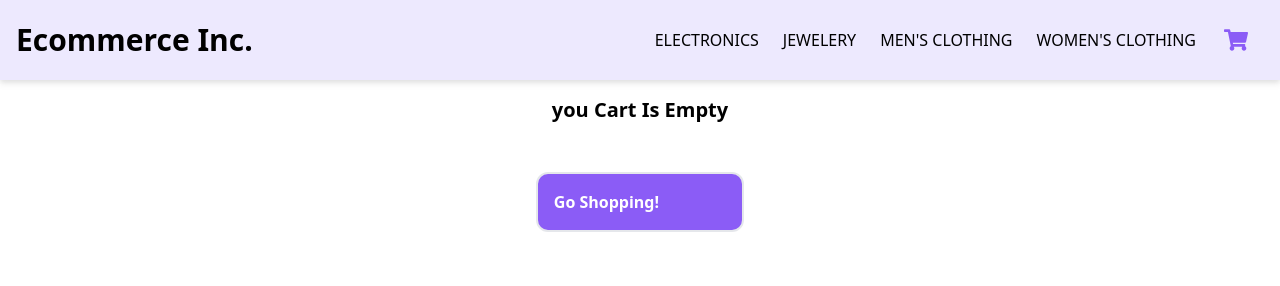
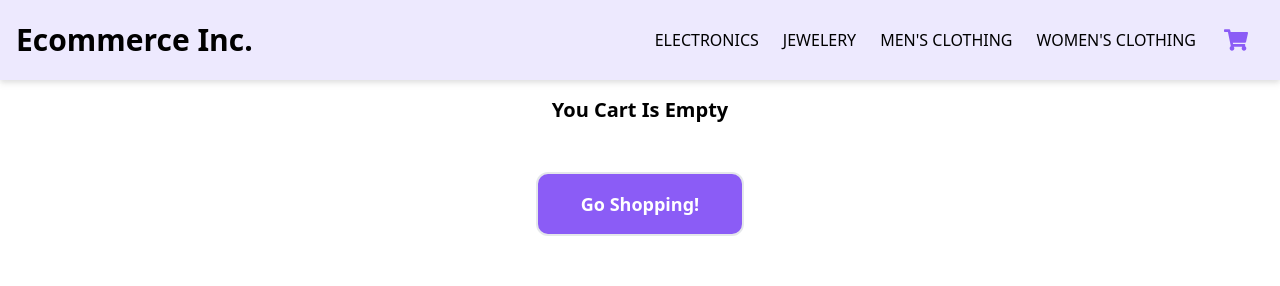
Before and after one commit to pviegasmendes/react-viegas-mendes, a React (Create React App) app: page /cart in a window 1280 px wide. Shown: the top 286 px of the page. Built offline with nearby package versions, Linux system fonts and the light colour scheme.

Commit message:
some edits

```diff
--- a/src/componets/Cart.js
+++ b/src/componets/Cart.js
@@ -12,12 +12,12 @@ const Cart = () => {
 
     return cartLength === 0 ? (
         <div className="grid justify-center">
-            <h1 className="font-bold text-xl m-4">you Cart Is Empty</h1>
+            <h2 className="font-bold text-xl m-4">You Cart Is Empty</h2>
             <Link
                 to={"/"}
                 className="font-bold mt-8 p-4 mb-2 border-solid border-2 text-white bg-violet-500  rounded-xl hover:bg-violet-700 "
             >
-                Go Shopping!
+                <h3 className="text-center">Go Shopping!</h3>
             </Link>
         </div>
     ) : (
```
